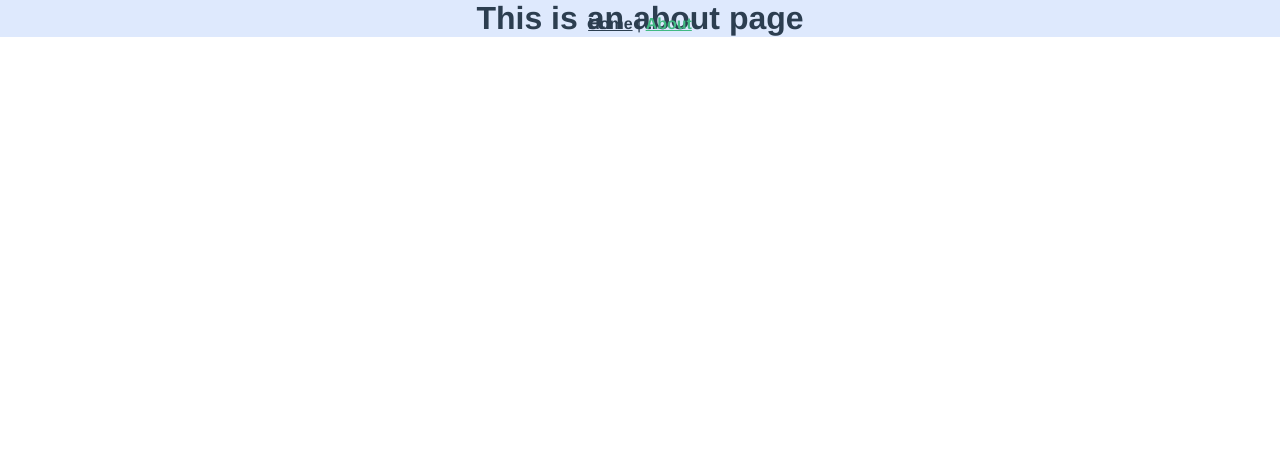
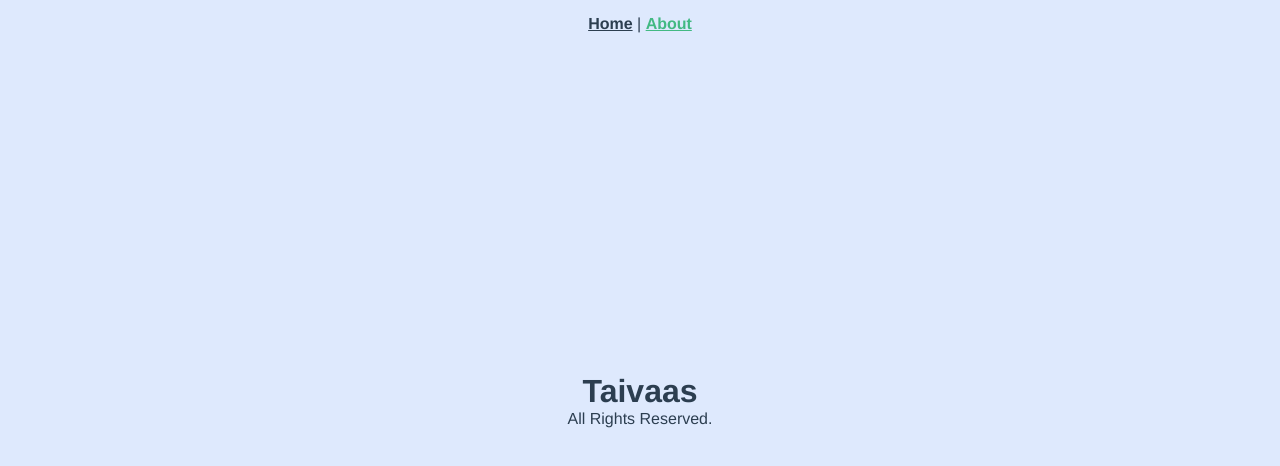
Before and after one commit to Sumer16/taivaas-music-player, a Vue app: page /about in a window 1280 px wide. Shown: the top 466 px of the page. Built offline with nearby package versions, Linux system fonts and the light colour scheme.

Commit message:
added info

```diff
--- a/src/views/About.vue
+++ b/src/views/About.vue
@@ -1,5 +1,23 @@
 <template>
-  <div class="about">
-    <h1>This is an about page</h1>
+  <div class="about" id="about">
+    <div class="about-title">
+      <h1>Taivaas</h1>
+    </div>
+    <div class="about-para">
+
+    </div>
+    <div class="about-foot">
+      <p>All Rights Reserved.</p>
+    </div>
   </div>
 </template>
+
+<style scoped>
+.about{
+  min-height: 100vh;
+  display: flex;
+  flex-direction: column;
+  justify-content: center;
+  align-content: center;
+}
+</style>
```
